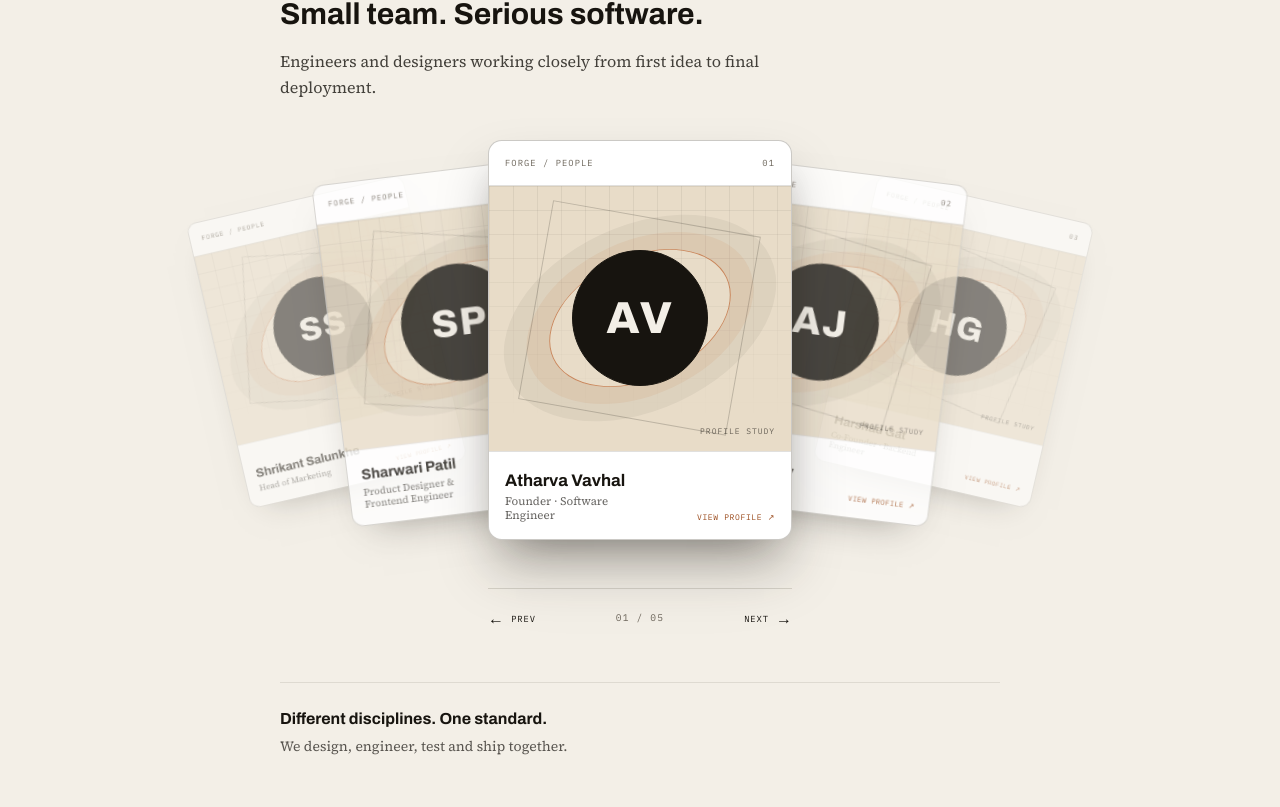
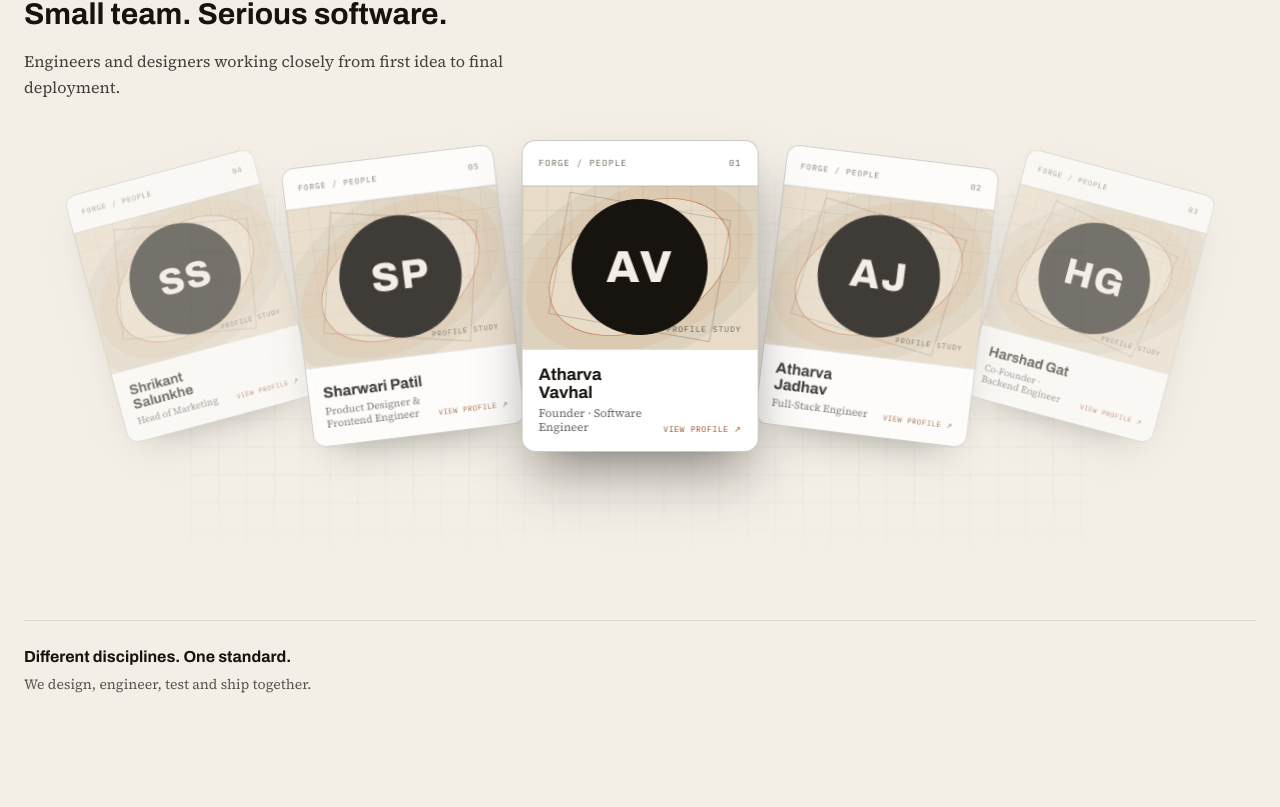
Before and after one commit to AtharvaVavhal/Forge-, a Next.js app: page /about in a window 1280 px wide. Shown: the part 1093-1900 px from the top of the page. Built offline with nearby package versions, Linux system fonts and the light colour scheme.

Commit message:
Improve interactive team cards

```diff
--- a/package.json
+++ b/package.json
@@ -8,8 +8,8 @@
     "start": "next start",
     "lint": "eslint"
   },
-   "dependencies": {
-    "@supabase/supabase-js": "^2.45.4",
+  "dependencies": {
+    "@supabase/supabase-js": "^2.116.0",
     "next": "16.3.2",
     "react": "19.2.8",
     "react-dom": "19.2.8",
--- a/src/app/globals.css
+++ b/src/app/globals.css
@@ -561,7 +561,7 @@ h6 {
 
 /* About team stack: a portrait study in front, member details on the reverse. */
 .team-carousel {
-  --team-card-width: 19rem;
+  --team-card-width: clamp(11rem, 18.5vw, 20rem);
   position: relative;
   isolation: isolate;
 }
@@ -573,15 +573,29 @@ h6 {
   transform-style: preserve-3d;
 }
 
+.team-carousel__stage::before {
+  position: absolute;
+  inset: -2rem 8%;
+  z-index: -1;
+  opacity: 0.42;
+  background-image: linear-gradient(rgba(107, 100, 89, 0.12) 1px, transparent 1px), linear-gradient(90deg, rgba(107, 100, 89, 0.12) 1px, transparent 1px);
+  background-size: 2rem 2rem;
+  content: "";
+  mask-image: linear-gradient(to bottom, transparent, black 18%, black 82%, transparent);
+  pointer-events: none;
+  transform: translateZ(-180px);
+}
+
 .team-card-wrap {
   position: absolute;
   top: 0;
   left: 50%;
   width: var(--team-card-width);
-  height: 25rem;
+  aspect-ratio: 19 / 25;
+  height: auto;
   opacity: var(--card-opacity);
   pointer-events: none;
-  transform: translate3d(calc(-50% + var(--card-x)), 0, var(--card-z)) rotateZ(var(--card-rotate)) scale(var(--card-scale));
+  transform: translateX(calc(-50% + var(--card-x))) rotateZ(var(--card-rotate)) scale(var(--card-scale));
   transform-style: preserve-3d;
   transition: transform 620ms var(--ease-in-out-forge), opacity 620ms var(--ease-in-out-forge);
   will-change: transform, opacity;
@@ -619,6 +633,7 @@ h6 {
   position: absolute;
   inset: 0;
   display: block;
+  pointer-events: none;
   transform-style: preserve-3d;
   transition: transform 620ms var(--ease-in-out-forge);
   will-change: transform;
@@ -820,57 +835,10 @@ h6 {
   color: rgba(242, 236, 223, 0.55);
 }
 
-.team-carousel__controls {
-  display: flex;
-  align-items: center;
-  justify-content: space-between;
-  max-width: var(--team-card-width);
-  margin: 1rem auto 0;
-  border-top: 1px solid rgba(107, 100, 89, 0.22);
-  padding-top: 0.85rem;
-}
-
-.team-carousel__control {
-  display: inline-flex;
-  align-items: center;
-  gap: 0.45rem;
-  padding: 0.25rem 0;
-  border: 0;
-  background: transparent;
-  color: var(--color-ink);
-  cursor: pointer;
-  font-size: 1rem;
-  transition: color var(--duration-fast) var(--ease-out-forge), transform var(--duration-fast) var(--ease-out-forge);
-}
-
-.team-carousel__control:hover,
-.team-carousel__control:focus-visible {
-  color: var(--color-ember-deep);
-}
-
-.team-carousel__control:hover:first-child { transform: translateX(-0.2rem); }
-.team-carousel__control:hover:last-child { transform: translateX(0.2rem); }
-
-.team-carousel__control:focus-visible {
-  outline: 2px solid var(--color-ember-deep);
-  outline-offset: 4px;
-}
-
-.team-carousel__control .mono {
-  font-size: 0.55rem;
-  letter-spacing: 0.1em;
-}
-
-.team-carousel__count {
-  color: var(--color-steel);
-  font-size: 0.6rem;
-  letter-spacing: 0.12em;
-}
-
 @media (min-width: 768px) {
   .team-card-wrap:not(.is-active):hover {
     opacity: 0.95;
-    transform: translate3d(calc(-50% + var(--card-x)), -0.45rem, calc(var(--card-z) + 18px)) rotateZ(var(--card-rotate)) scale(var(--card-scale));
+    transform: translateX(calc(-50% + var(--card-x))) translateY(-0.45rem) rotateZ(var(--card-rotate)) scale(var(--card-scale));
   }
 
   .team-card-wrap.is-active:hover .team-card {
@@ -892,8 +860,8 @@ h6 {
     height: 23rem;
   }
 
-  .team-card-wrap[style*="--card-x: -116%"],
-  .team-card-wrap[style*="--card-x: 116%"] {
+  .team-card-wrap[style*="--card-x: -190%"],
+  .team-card-wrap[style*="--card-x: 190%"] {
     opacity: 0;
     pointer-events: none;
   }
@@ -907,12 +875,12 @@ h6 {
   .team-card-wrap,
   .team-card__flipper,
   .team-card,
-  .team-carousel__control {
+  .team-carousel__stage::before {
     transition: none !important;
   }
 
   .team-card-wrap:not(.is-active):hover,
   .team-card-wrap.is-active:hover .team-card {
-    transform: translate3d(calc(-50% + var(--card-x)), 0, var(--card-z)) rotateZ(var(--card-rotate)) scale(var(--card-scale));
+    transform: translateX(calc(-50% + var(--card-x))) rotateZ(var(--card-rotate)) scale(var(--card-scale));
   }
 }
--- a/src/components/about/Team.tsx
+++ b/src/components/about/Team.tsx
@@ -1,16 +1,16 @@
 "use client";
 
-import { useEffect, useState, type CSSProperties } from "react";
+import { useState, type CSSProperties } from "react";
 import Eyebrow from "@/components/Eyebrow";
 import Reveal from "@/components/Reveal";
 import { team } from "@/lib/content/team";
 
 const CARD_POSITIONS = [
-  { x: "-116%", rotate: "-13deg", scale: "0.82", z: "-150px", opacity: "0.5" },
-  { x: "-62%", rotate: "-7deg", scale: "0.91", z: "-70px", opacity: "0.78" },
+  { x: "-190%", rotate: "-15deg", scale: "0.82", z: "-150px", opacity: "0.58" },
+  { x: "-100%", rotate: "-7deg", scale: "0.9", z: "-70px", opacity: "0.82" },
   { x: "0%", rotate: "0deg", scale: "1", z: "0px", opacity: "1" },
-  { x: "62%", rotate: "7deg", scale: "0.91", z: "-70px", opacity: "0.78" },
-  { x: "116%", rotate: "13deg", scale: "0.82", z: "-150px", opacity: "0.5" },
+  { x: "100%", rotate: "7deg", scale: "0.9", z: "-70px", opacity: "0.82" },
+  { x: "190%", rotate: "15deg", scale: "0.82", z: "-150px", opacity: "0.58" },
 ] as const;
 
 function getRelativePosition(index: number, activeIndex: number) {
@@ -43,18 +43,22 @@ export default function Team() {
     selectMember((activeIndex + direction + team.length) % team.length);
   }
 
-  useEffect(() => {
-    function onKeyDown(event: KeyboardEvent) {
-      if (event.key === "ArrowLeft") moveActive(-1);
-      if (event.key === "ArrowRight") moveActive(1);
+  function handleCardKeyDown(event: React.KeyboardEvent<HTMLButtonElement>, index: number) {
+    if (event.key === "ArrowLeft" || event.key === "ArrowRight") {
+      event.preventDefault();
+      moveActive(event.key === "ArrowLeft" ? -1 : 1);
     }
-
-    window.addEventListener("keydown", onKeyDown);
-    return () => window.removeEventListener("keydown", onKeyDown);
-  });
+    if (event.key === "Home" || event.key === "End") {
+      event.preventDefault();
+      selectMember(event.key === "Home" ? 0 : team.length - 1);
+    }
+    if (event.key === "Escape" && index === activeIndex && flipped) {
+      setFlipped(false);
+    }
+  }
 
   return (
-    <section className="mx-auto max-w-3xl px-6 py-14">
+    <section className="mx-auto max-w-7xl px-6 py-14">
       <Reveal variant="subtle">
         <Eyebrow>The People Behind Forge</Eyebrow>
         <h2 className="mt-3 font-display text-2xl font-bold text-ink md:text-3xl">
@@ -66,8 +70,12 @@ export default function Team() {
         </p>
       </Reveal>
 
-      <div className="team-carousel mt-10" aria-roledescription="carousel">
-        <div className="team-carousel__stage" role="list" aria-label="Forge team members">
+      <div className="team-carousel mt-10">
+        <div
+          className="team-carousel__stage"
+          role="list"
+          aria-label="Forge team members"
+        >
           {team.map((member, index) => {
             const relativePosition = getRelativePosition(index, activeIndex);
             const isActive = relativePosition === 0;
@@ -91,6 +99,7 @@ export default function Team() {
                   }`}
                   aria-pressed={isActive && flipped}
                   tabIndex={isVisible ? 0 : -1}
+                  onKeyDown={(event) => handleCardKeyDown(event, index)}
                   onClick={() => {
                     if (!isActive) {
                       selectMember(index);
@@ -150,16 +159,6 @@ export default function Team() {
             );
           })}
         </div>
-
-        <div className="team-carousel__controls">
-          <button type="button" className="team-carousel__control" onClick={() => moveActive(-1)} aria-label="Previous team member">
-            ← <span className="mono">PREV</span>
-          </button>
-          <span className="mono team-carousel__count">{String(activeIndex + 1).padStart(2, "0")} / {String(team.length).padStart(2, "0")}</span>
-          <button type="button" className="team-carousel__control" onClick={() => moveActive(1)} aria-label="Next team member">
-            <span className="mono">NEXT</span> →
-          </button>
-        </div>
       </div>
 
       <Reveal variant="subtle" delay={80 + team.length * 70}>
```
Also changed, not shown: 1 other file (tests, documents, lock files or other folders).
